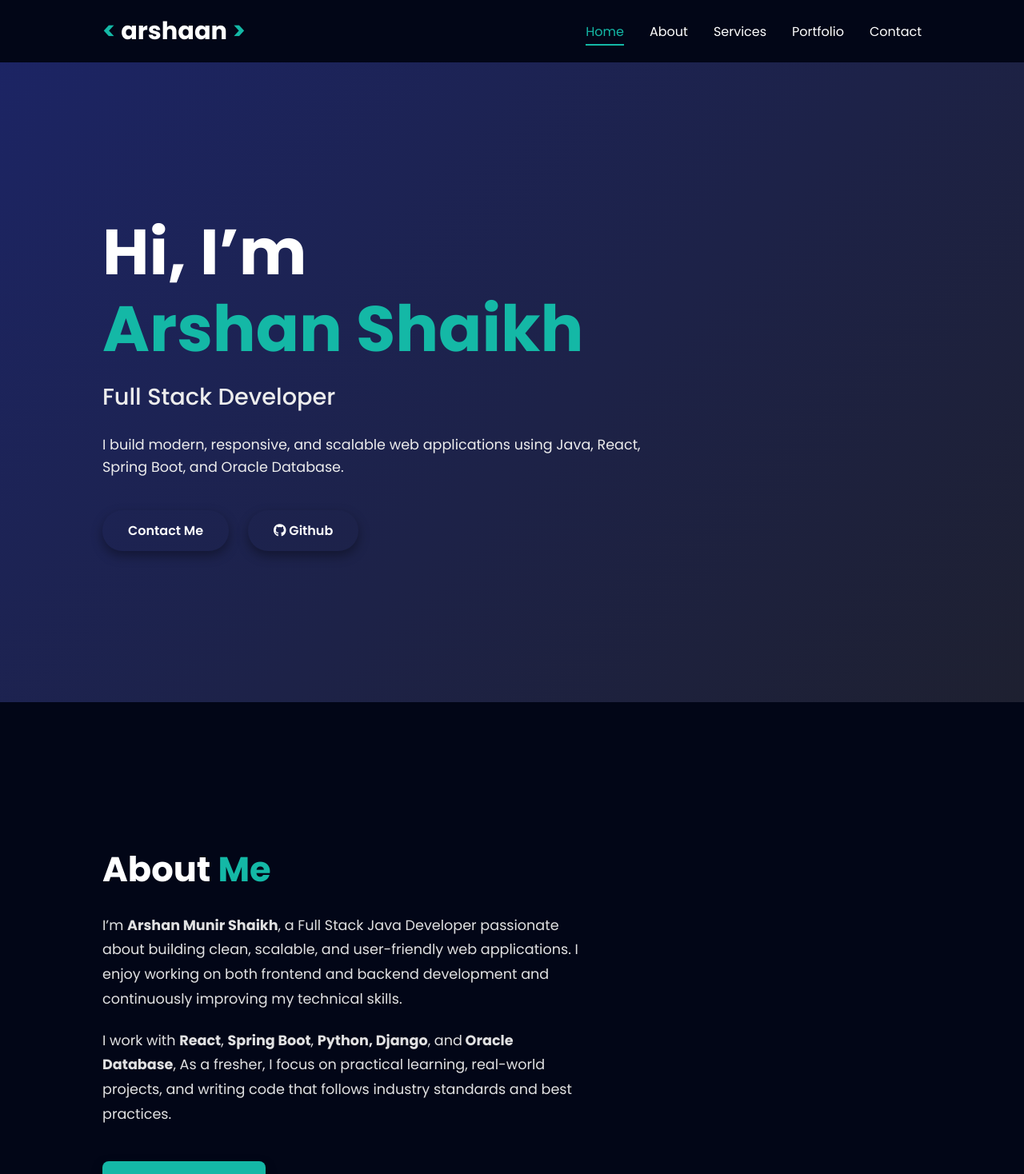
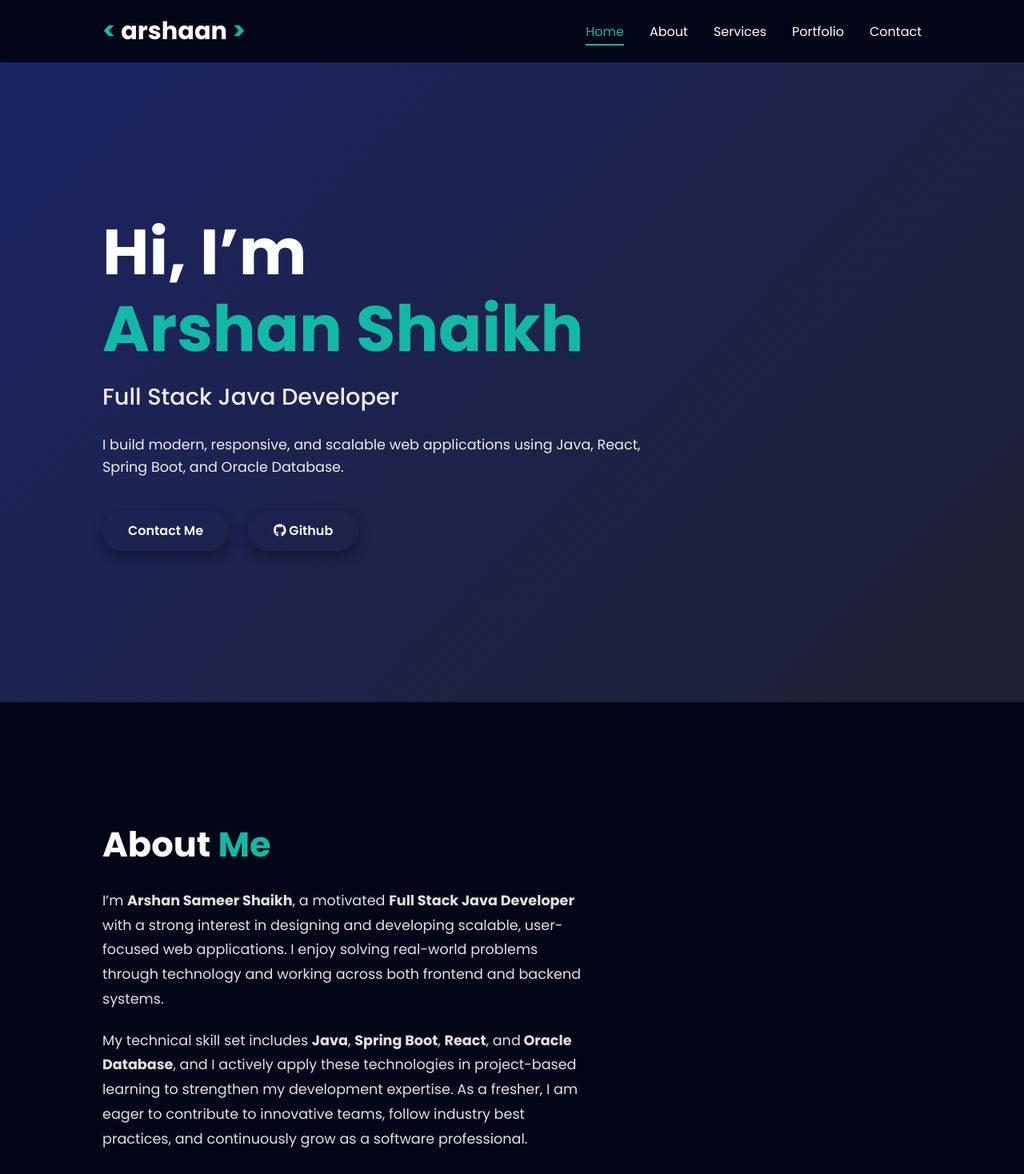
Before and after one commit to Arshan1629/Portfolio, a React (Vite) app: page / in a window 1280 px wide. Shown: the top 1468 px of the page at 80% size. Built offline with nearby package versions, Linux system fonts and the light colour scheme.

Commit message:
miner changes

```diff
--- a/src/components/footer.jsx
+++ b/src/components/footer.jsx
@@ -32,7 +32,7 @@ function Footer() {
 
       {/* Bottom */}
       <div className="footer-bottom">
-        © {new Date().getFullYear()} Arshan Shaikh. All rights reserved.
+        © {new Date().getFullYear()} Arshan Sameer Shaikh. All rights reserved.
       </div>
 
     </footer>
--- a/src/sections/about.jsx
+++ b/src/sections/about.jsx
@@ -38,15 +38,14 @@ function About() {
             </h2>
 
             <p>
-              I’m <strong>Arshan Munir Shaikh</strong>, a Full Stack Java Developer passionate about building clean,
-              scalable, and user-friendly web applications.
-               I enjoy working on both frontend and backend development and continuously improving my technical skills.
+              I’m <strong>Arshan Sameer Shaikh</strong>, a motivated <strong>Full Stack Java Developer</strong> with a strong interest in designing and developing scalable, user-focused web applications.
+               I enjoy solving real-world problems through technology and working across both frontend and backend systems.
             </p>
 
             <p>
-              I work with <strong>React</strong>, <strong>Spring Boot</strong>, <strong>Python, Django</strong>, and
-              <strong> Oracle Database</strong>, As a fresher, I focus on practical learning, real-world projects,
-               and writing code that follows industry standards and best practices.
+              My technical skill set includes <strong>Java</strong>, <strong>Spring Boot</strong>, <strong>React</strong>, and
+              <strong> Oracle Database</strong>, and I actively apply these technologies in project-based learning to strengthen my development expertise.
+              As a fresher, I am eager to contribute to innovative teams, follow industry best practices, and continuously grow as a software professional.
             </p>
 
             <div className="about-actions">
--- a/src/sections/home.jsx
+++ b/src/sections/home.jsx
@@ -23,7 +23,7 @@ function Home() {
 
         {/* Content appears AFTER typing */}
         <div className={`hero-reveal ${showContent ? 'show' : ''}`}>
-          <h3>Full Stack Developer</h3>
+          <h3>Full Stack Java Developer</h3>
 
           <p>
             I build modern, responsive, and scalable web applications using
--- a/src/sections/portfolio.jsx
+++ b/src/sections/portfolio.jsx
@@ -6,7 +6,7 @@ import project2 from '../assets/Project-portfoliowebsite.png';
 const projectsData = [
   {
     img: project1,
-    title: 'The Wedding Tree',
+    title: 'Furni Craft Store',
     short: 'A full-stack Furniture Catalog Visit Store.',
     problem: 'Manual inquiries and Human responsive system.',
     solution: 'Built a scalable platform with responsive UI.',
```
